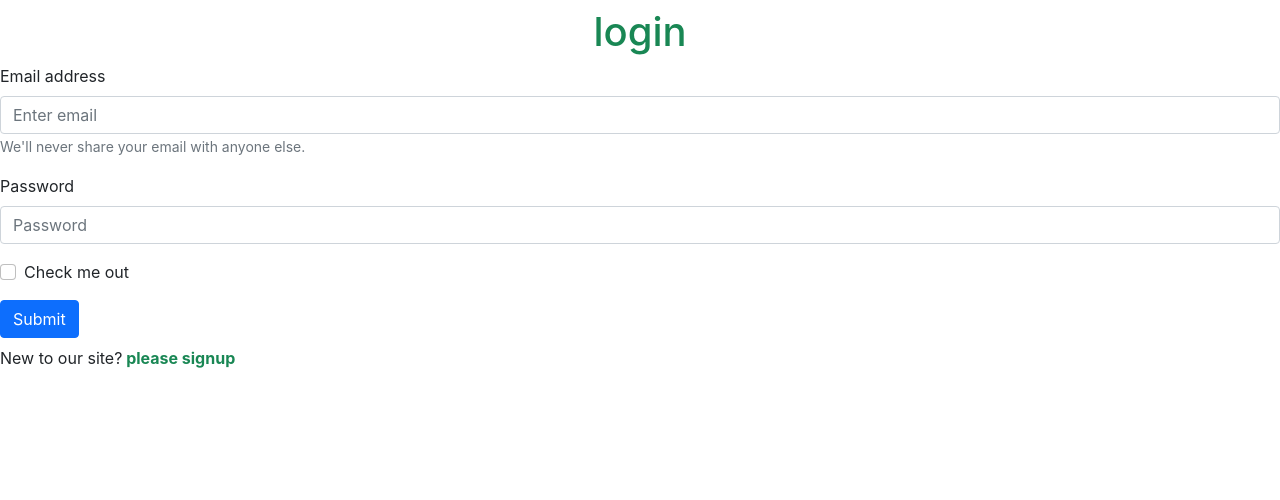
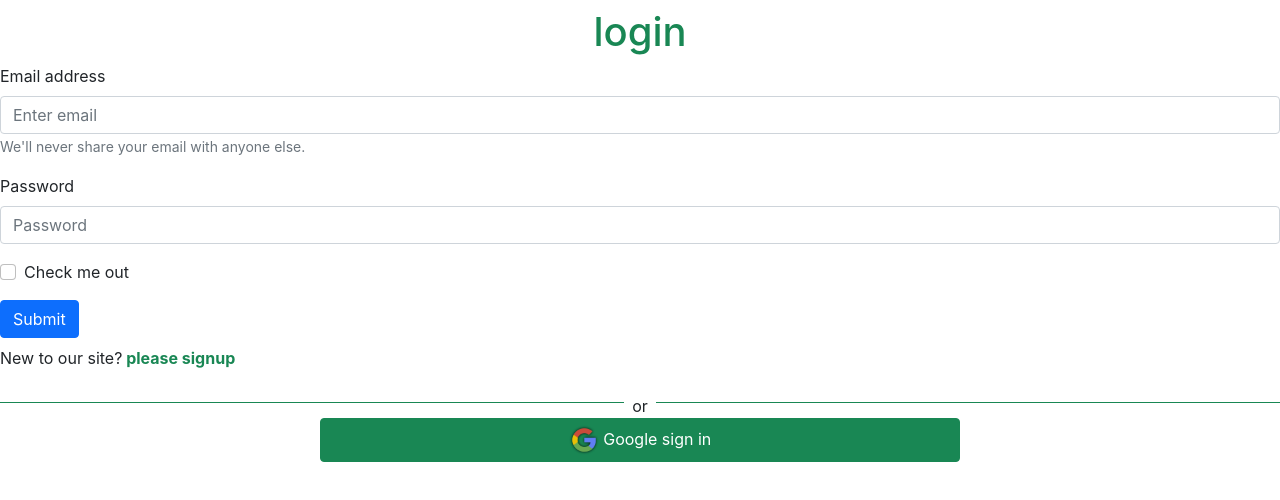
Before and after one commit to fahimabushra1/assignment-10, a React (Create React App) app: page /login in a window 1280 px wide. Shown: the top 500 px of the page. Built offline with nearby package versions, Linux system fonts and the light colour scheme.

Commit message:
google sign in

```diff
--- a/src/App.js
+++ b/src/App.js
@@ -8,8 +8,10 @@ import Signup from "./Pages/Signup/Signup";
 import Footer from "./Pages/Shared/Footer/Footer";
 import NotFound from "./Pages/NotFound/NotFound";
 import ServiceDetail from './Pages/ServicesDetail/ServiceDetail';
+import RequireAuth from './Pages/RequireAuth/RequireAuth';
 import useServices from './hooks/useServices';
 import { createContext } from 'react';
+import Checkout from './Pages/Checkout/Checkout';
 
 export const ServiceContext = createContext()
 
@@ -24,6 +26,11 @@ function App() {
         <Route path='/login' element={<Login />} />
         <Route path='/signup' element={<Signup />} />
         <Route path='service/:id' element={<ServiceDetail />} />
+        <Route path='/checkout' element={
+          <RequireAuth>
+            <Checkout />
+          </RequireAuth>} />
+
         <Route path='/blogs' element={<Blogs />} />
         <Route path='/about' element={<About />} />
         <Route path='*' element={<NotFound />} />
--- /dev/null
+++ b/src/Pages/Checkout/Checkout.js
@@ -0,0 +1,13 @@
+import React from "react";
+
+
+const Checkout = () => {
+    return (
+        <div>
+
+        </div>
+    )
+
+}
+
+export default Checkout;
--- a/src/Pages/Login/Login.js
+++ b/src/Pages/Login/Login.js
@@ -1,11 +1,18 @@
 import React, { useRef } from "react";
 import { Button, Form } from "react-bootstrap";
 import { useSignInWithEmailAndPassword } from "react-firebase-hooks/auth";
-import { useNavigate } from "react-router-dom";
+import { useLocation, useNavigate } from "react-router-dom";
 import auth from "../../firebase.init";
+import SocialLogin from "./SocialLogin";
 
 
 const Login = () => {
+
+    const emailRef = useRef('')
+    const passwordRef = useRef('')
+    const navigate = useNavigate()
+    let location = useLocation();
+    let from = location.state?.from?.pathname || "/home";
 
     const [
         signInWithEmailAndPassword,
@@ -14,10 +21,12 @@ const Login = () => {
         error,
     ] = useSignInWithEmailAndPassword(auth);
 
+    if (user) {
+        navigate(from, { replace: true });
+    }
 
-    const emailRef = useRef('')
-    const passwordRef = useRef('')
-    const navigate = useNavigate()
+
+
 
 
     const handleSubmit = event => {
@@ -52,6 +61,7 @@ const Login = () => {
                 </Button>
             </Form>
             <p className="mt-2">New to our site?<span className="text-success cursor-pointer fw-bold" onClick={() => navigate('/signup')}> please signup</span></p>
+            <SocialLogin></SocialLogin>
         </div>
     )
 
--- /dev/null
+++ b/src/Pages/Login/SocialLogin.js
@@ -0,0 +1,39 @@
+import React from "react";
+import { useSignInWithGoogle } from "react-firebase-hooks/auth";
+import { useNavigate } from "react-router-dom";
+import auth from "../../firebase.init";
+import google from "../../images/social/google.png"
+
+
+const SocialLogin = () => {
+    const [signInWithGoogle, user, loading, error] = useSignInWithGoogle(auth);
+    const navigate = useNavigate()
+    let errorElement;
+    if (error) {
+        errorElement =
+            <div>
+                <p className="text-danger">Error: {error.message}</p>
+            </div>
+    }
+
+    if (user) {
+        navigate('/home')
+    }
+    return (
+        <div>
+            <div className="d-flex align-items-center">
+                <div style={{ height: '1px' }} className="w-50 bg-success"></div>
+                <div className="mt-2 px-2">or</div>
+                <div style={{ height: '1px' }} className="w-50 bg-success"></div>
+            </div>
+            {errorElement}
+            <div>
+                <button onClick={() => signInWithGoogle()} className="btn btn-success d-block w-50 mx-auto"><img style={{ width: '30px' }} src={google} alt="" /> Google sign in</button>
+            </div>
+
+        </div>
+    )
+
+}
+
+export default SocialLogin;
--- a/src/Pages/ServicesDetail/ServiceDetail.js
+++ b/src/Pages/ServicesDetail/ServiceDetail.js
@@ -1,5 +1,5 @@
 import React, { useContext } from "react";
-import { useParams } from "react-router-dom";
+import { Link, useParams } from "react-router-dom";
 import { ServiceContext } from "../../App";
 
 
@@ -24,7 +24,10 @@ const ServiceDetail = () => {
             <h4>Inclusion: {service?.inclusion}</h4>
             <h4>Exclusion: {service?.exclusion}</h4>
             <p>{service?.description}</p>
-</div>
+            <div className="text-center">
+                <Link to='/checkout'><button className="btn btn-success">Checkout</button></Link>
+            </div>
+        </div>
     )
 }
 
--- a/src/Pages/Shared/Header/Header.js
+++ b/src/Pages/Shared/Header/Header.js
@@ -1,15 +1,30 @@
+import { Button } from "bootstrap";
+import { signOut } from "firebase/auth";
 import React from "react";
+import { useAuthState } from "react-firebase-hooks/auth";
 import { NavLink } from "react-router-dom";
+import auth from "../../../firebase.init";
 
 
 const Header = () => {
+
+    const [user] = useAuthState(auth)
+
+    const handlesignOut = () => {
+        signOut(auth)
+    }
     return (
         <nav className="d-flex justify-content-end mb-5 mt-2">
             <NavLink className={'me-5 text-decoration-none text-success fw-bold'} to='/' >Home</NavLink>
             <NavLink className={'me-5 text-decoration-none text-success fw-bold'} to='/blogs'>Blogs</NavLink>
             <NavLink className={'me-5 text-decoration-none text-success fw-bold'} to='/about'>About</NavLink>
             <NavLink className={'me-5 text-decoration-none text-success fw-bold'} to='/signup'>Signup</NavLink>
-            <NavLink className={'me-5 text-decoration-none text-success fw-bold'} to='/login'>Login</NavLink>
+            {
+                user ?
+                    <button className="btn btn-success me-5" onClick={handlesignOut}>logout</button>
+                    :
+                    <NavLink className={'me-5 text-decoration-none text-success fw-bold'} to='/login'><button className="btn btn-success">login</button></NavLink>
+            }
         </nav>
     )
 
```
Also changed, not shown: src/images/social/google.png (added).
